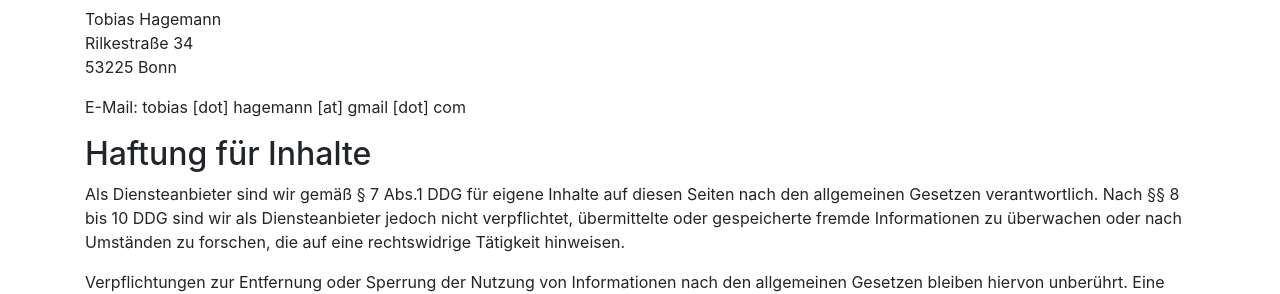
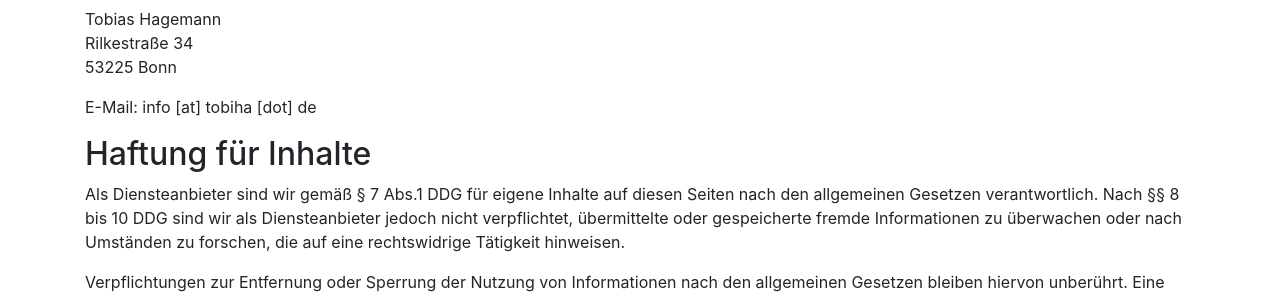
Before and after one commit to tobihagemann/tobihagemann.github.io, a Jekyll site: the page built from impressum.md, in a window 1280 px wide. Shown: the part 183-477 px from the top of the page. Built offline with Jekyll 4.4.1, drawn with Linux system fonts in a browser that asks for light colours.

Commit message:
Update email address

```diff
--- a/_config.yml
+++ b/_config.yml
@@ -1,7 +1,7 @@
 # Site settings
 title: tobiha.de
 name: Tobias Hagemann
-email: tobias [dot] hagemann [at] gmail [dot] com
+email: info [at] tobiha [dot] de
 description: Tobias Hagemann • Developer & Designer • Based in Bonn, Germany
 baseurl: ""
 url: "https://tobiha.de"
```
